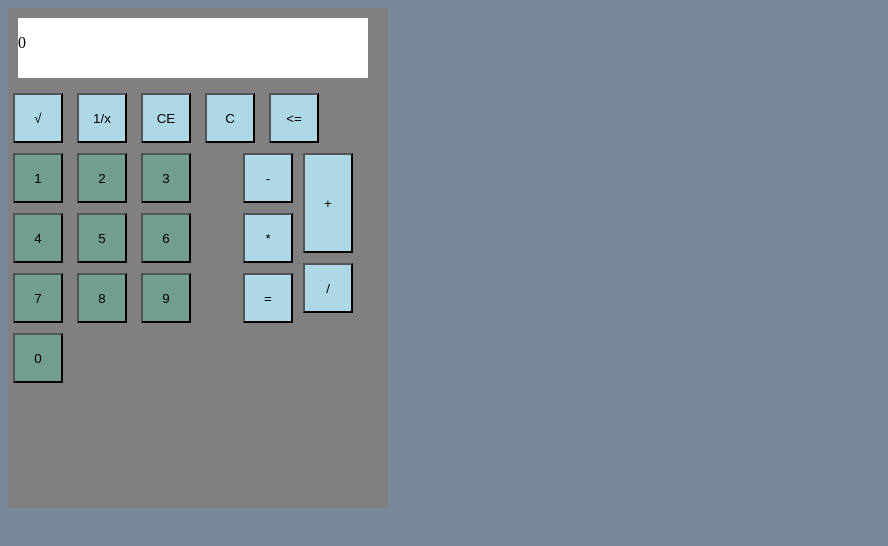
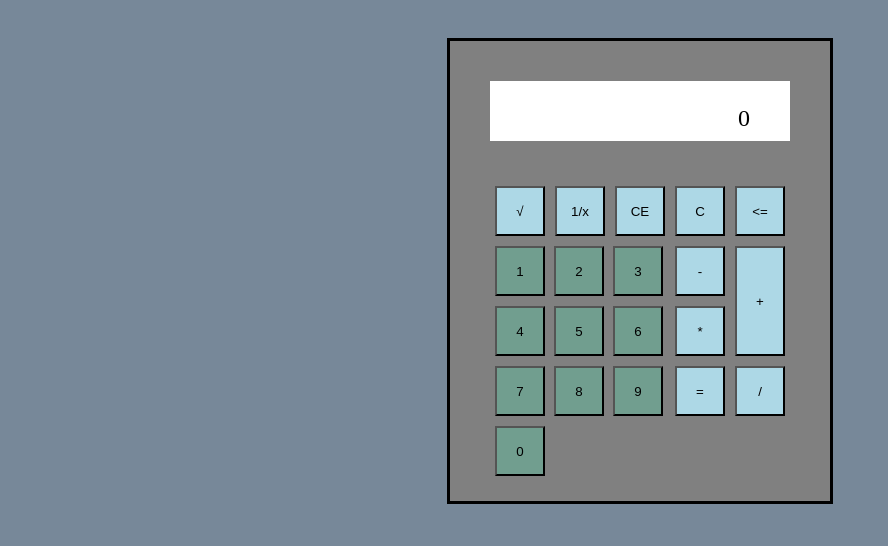
Before and after one commit to gpoderys/calcApp, a plain HTML site: page index.html in a window 1280 px wide. Shown: the whole page, without its empty margins (0-888 px from the left). Drawn offline with Linux system fonts and the light colour scheme.

Commit message:
Changed padding and margins

```diff
--- a/styles.css
+++ b/styles.css
@@ -1,25 +1,38 @@
 body {
+    display: flex;
     background-color: lightslategray;
+    justify-content: center;
 }
 
 .calc-container {
     display: flex;
     flex-direction: column;
+    align-items: center;
     background-color: grey;
+    border: solid black;
     width: 380px;
-    height: 500px;
+    height: 420px;
+    padding-top: 40px;
+    margin: 30px;
 }
 
 .calc-screen {
     background-color: white;
-    width: 350px;
+    width: 300px;
     height: 60px;
-    margin: 10px;
+    text-align: end;
+}
+
+.calc-display {
+    margin-right: 40px;
+    font-size: 24px;
 }
 
 .calc-buttons {
     justify-content: center;
     align-items: center;
+    width: 300px;
+    margin-top: 40px;
 }
 
 .calc-button {
@@ -28,12 +41,16 @@ body {
     width: 50px;
     margin: 5px;
 }
+.top-row {
+    display: flex;
+}
 
 .bottom-row {
     display: flex;
     height: 200px;
-    width: 350px;
+    width: 300px;
 }
+
 
 .operation-buttons {
     display: flex;
@@ -41,7 +58,8 @@ body {
 
 .number-buttons .calc-button {
     background-color: rgb(113, 158, 143);
+    margin-right: 0;
 }
 .big-button {
-    height: 100px;
+    height: 110px;
 }
```
